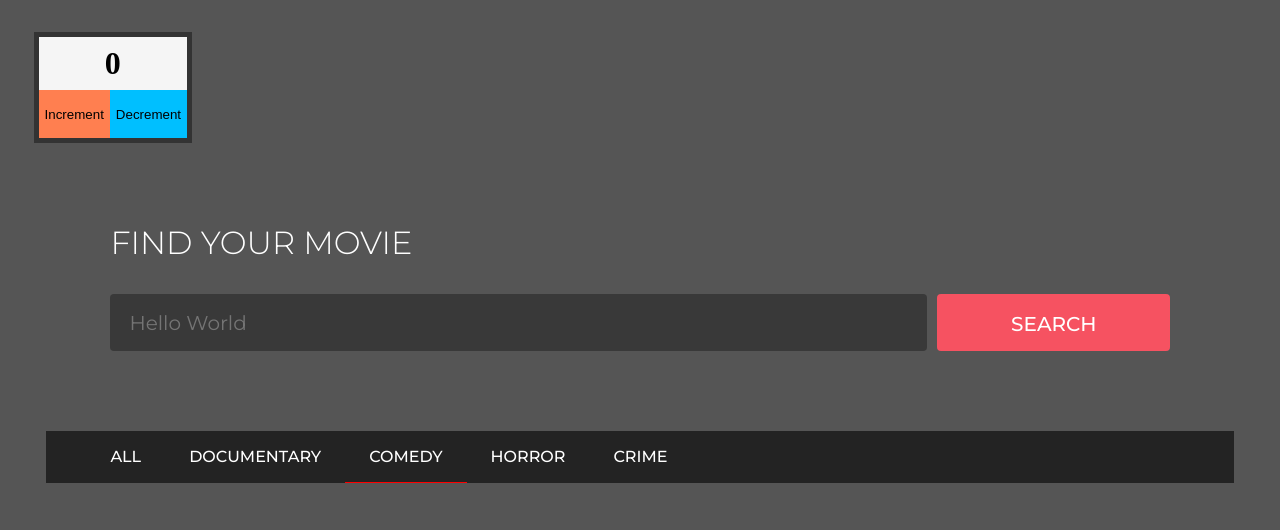
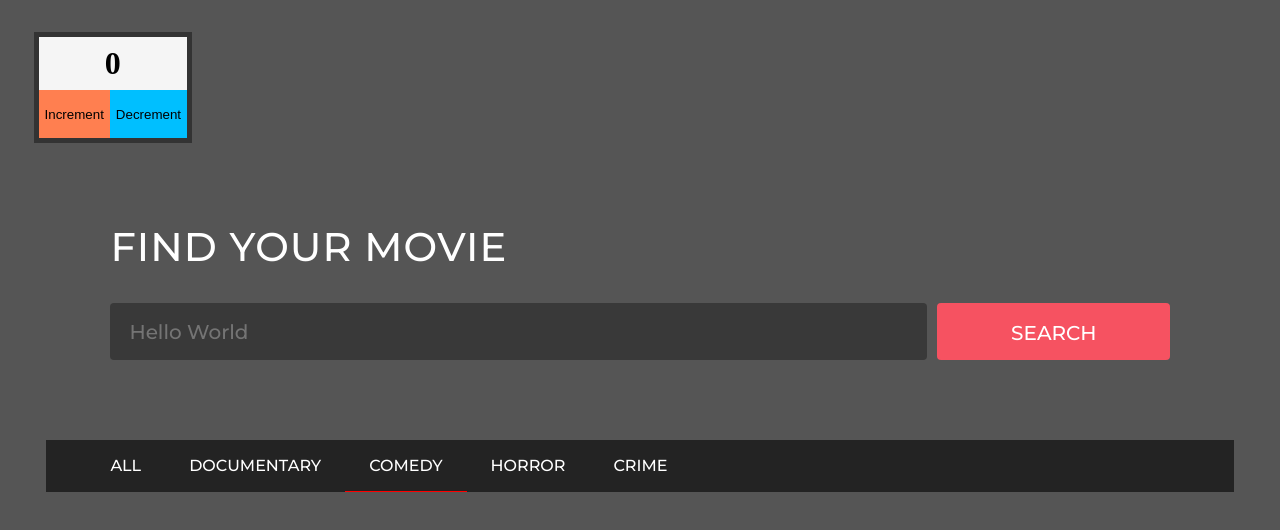
Before and after one commit to alexx384/react-movie-site, a React (Create React App) app: page / in a window 1280 px wide. Shown: the top 530 px of the page. Built offline with nearby package versions, Linux system fonts and the light colour scheme.

Commit message:
Move font CSS to global

```diff
--- a/package.json
+++ b/package.json
@@ -69,7 +69,9 @@
     "eslint-plugin-storybook": "^0.6.11",
     "husky": "^8.0.3",
     "lint-staged": "^13.2.0",
+    "postcss": "^8.4.21",
     "prettier": "^2.8.4",
+    "prettier-plugin-css-order": "^1.3.0",
     "react-app-rewired": "^2.2.1",
     "react-scripts": "^5.0.1",
     "start-server-and-test": "^2.0.0"
--- a/src/App.css
+++ /dev/null
@@ -1,3 +0,0 @@
-body {
-  background-color: #555555;
-}
--- /dev/null
+++ b/src/App.module.css
@@ -0,0 +1,25 @@
+body {
+  background-color: #555555;
+}
+
+/* Text */
+
+@import url('https://fonts.googleapis.com/css2?family=Montserrat:wght@300;400;500&display=swap');
+
+.title {
+  color: hsl(0, 0%, 100%);
+  font: 300 2.5rem/1.2em 'Montserrat', sans-serif;
+  letter-spacing: 1px;
+  text-transform: uppercase;
+}
+
+.submit-btn-text {
+  color: hsl(0, 0%, 100%);
+  font: 500 1.25rem/1.2em 'Montserrat', sans-serif;
+  text-transform: uppercase;
+}
+
+.input-text {
+  color: hsla(0, 0%, 100%, 0.3);
+  font: 400 1.25rem/1.2em 'Montserrat', sans-serif;
+}
--- a/src/App.tsx
+++ b/src/App.tsx
@@ -1,7 +1,7 @@
 import { Counter } from './components/Counter';
 import { SearchForm } from './components/SearchForm';
 import { GenreSelect } from './components/GenreSelect';
-import './App.css';
+import './App.module.css';
 
 export const App = () => {
   return (
--- a/src/components/GenreSelect/GenreItem/GenreItem.module.css
+++ b/src/components/GenreSelect/GenreItem/GenreItem.module.css
@@ -2,17 +2,17 @@
 
 .selectedGenreItem,
 .unselectedGenreItem {
-  font-size: 1rem;
-  color: white;
-  list-style-type: none;
   display: inline-block;
-  padding-bottom: 1rem;
+  cursor: pointer;
   padding-top: 1rem;
   padding-right: 1.5rem;
+  padding-bottom: 1rem;
   padding-left: 1.5rem;
-  cursor: pointer;
+  color: white;
+  font-weight: 500;
+  font-size: 1rem;
   font-family: 'Montserrat', sans-serif;
-  font-weight: 500;
+  list-style-type: none;
 }
 
 .selectedGenreItem:hover,
--- a/src/components/SearchForm/SearchForm.module.css
+++ b/src/components/SearchForm/SearchForm.module.css
@@ -1,18 +1,13 @@
-@import url('https://fonts.googleapis.com/css2?family=Montserrat:wght@300;400;500&display=swap');
-
 .searchForm {
+  margin-top: 10vh;
+  margin-right: 8vw;
+  margin-bottom: 10vh;
   margin-left: 8vw;
-  margin-right: 8vw;
-  margin-top: 10vh;
-  margin-bottom: 10vh;
-  font-family: 'Montserrat', sans-serif;
 }
 
 .searchForm h1 {
   margin-top: 2rem;
   margin-bottom: 2rem;
-  font-weight: 300;
-  color: white;
 }
 
 .searchBlock {
@@ -21,27 +16,19 @@
 }
 
 .searchBlock input {
-  font-size: 1.25rem;
+  margin-right: 0.4vw;
+  border-width: 0;
+  border-radius: 4px;
+  background-color: hsla(0, 0%, 20%, 0.8);
   padding: 1.0625rem 1.1875rem 1rem;
-  border-radius: 4px;
-  border-width: 0;
-  color: hsla(0, 0%, 100%, 0.3);
-  background-color: hsla(0, 0%, 20%, 0.8);
   width: 100%;
-  margin-right: 0.4vw;
-  font-family: inherit;
-  font-weight: 400;
 }
 
 .searchBlock button {
-  background-color: #f65261;
+  cursor: pointer;
+  margin-left: 0.4vw;
   border-width: 0;
   border-radius: 4px;
-  font-size: 1.25rem;
-  color: white;
+  background-color: #f65261;
   padding: 1.125rem 4.5625rem 0.9375rem 4.625rem;
-  margin-left: 0.4vw;
-  font-family: inherit;
-  font-weight: 500;
-  cursor: pointer;
 }
--- a/src/components/SearchForm/SearchForm.tsx
+++ b/src/components/SearchForm/SearchForm.tsx
@@ -1,6 +1,7 @@
 import React from 'react';
 import styles from './SearchForm.module.css';
 import { SEARCH_FORM_INPUT } from '../../constants/tests.constants';
+import globalStyles from '../../App.module.css';
 
 type SearchFormProps = {
   initialSearchQuery: string;
@@ -29,16 +30,21 @@ export const SearchForm = ({
 
   return (
     <div className={styles.searchForm}>
-      <h1>FIND YOUR MOVIE</h1>
+      <h1 className={globalStyles.title}>FIND YOUR MOVIE</h1>
       <div className={styles.searchBlock}>
         <input
+          className={globalStyles['input-text']}
           type="text"
           value={searchQuery}
           onChange={handleSearchQueryChange}
           onKeyDown={handleInputKeydown}
           data-testid={SEARCH_FORM_INPUT}
         />
-        <button type="button" onClick={handleSearchClick}>
+        <button
+          className={globalStyles['submit-btn-text']}
+          type="button"
+          onClick={handleSearchClick}
+        >
           SEARCH
         </button>
       </div>
```
Also changed, not shown: .prettierrc.json, 1 other file (tests, documents, lock files or other folders).
